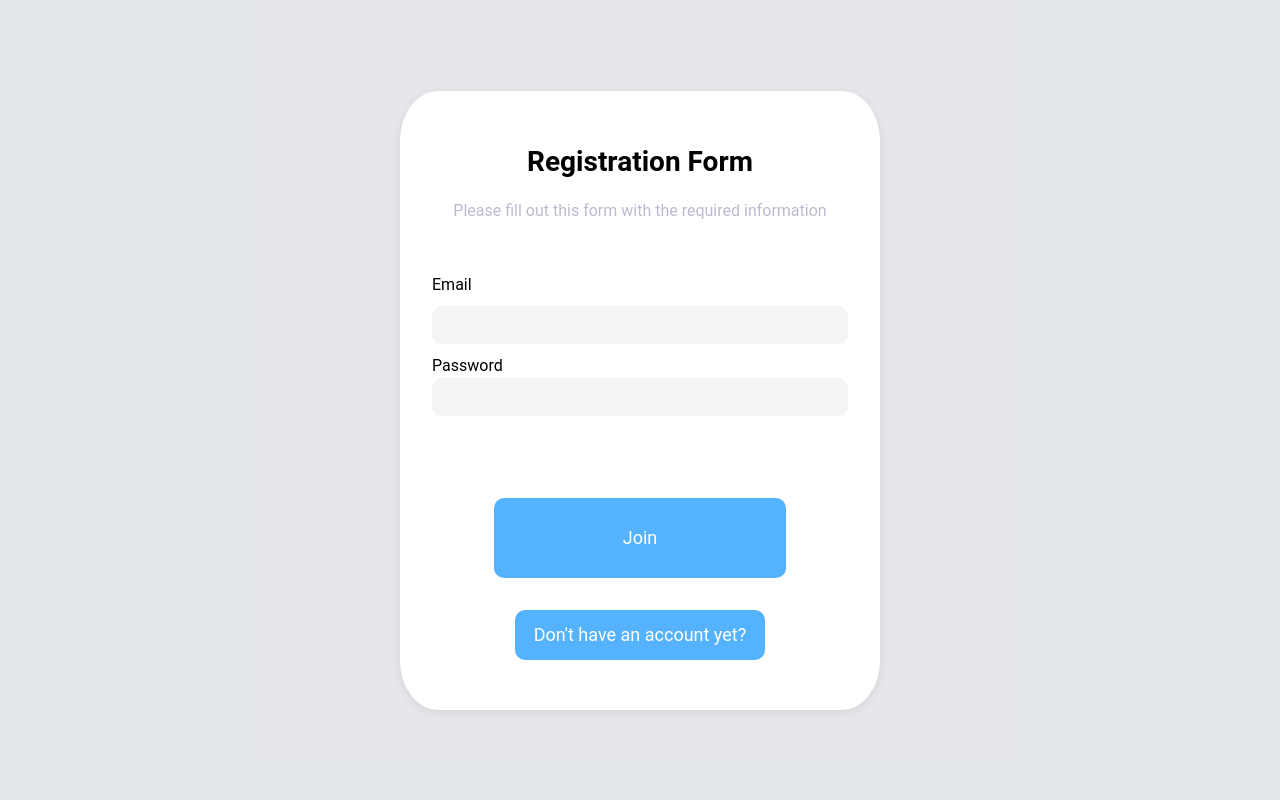
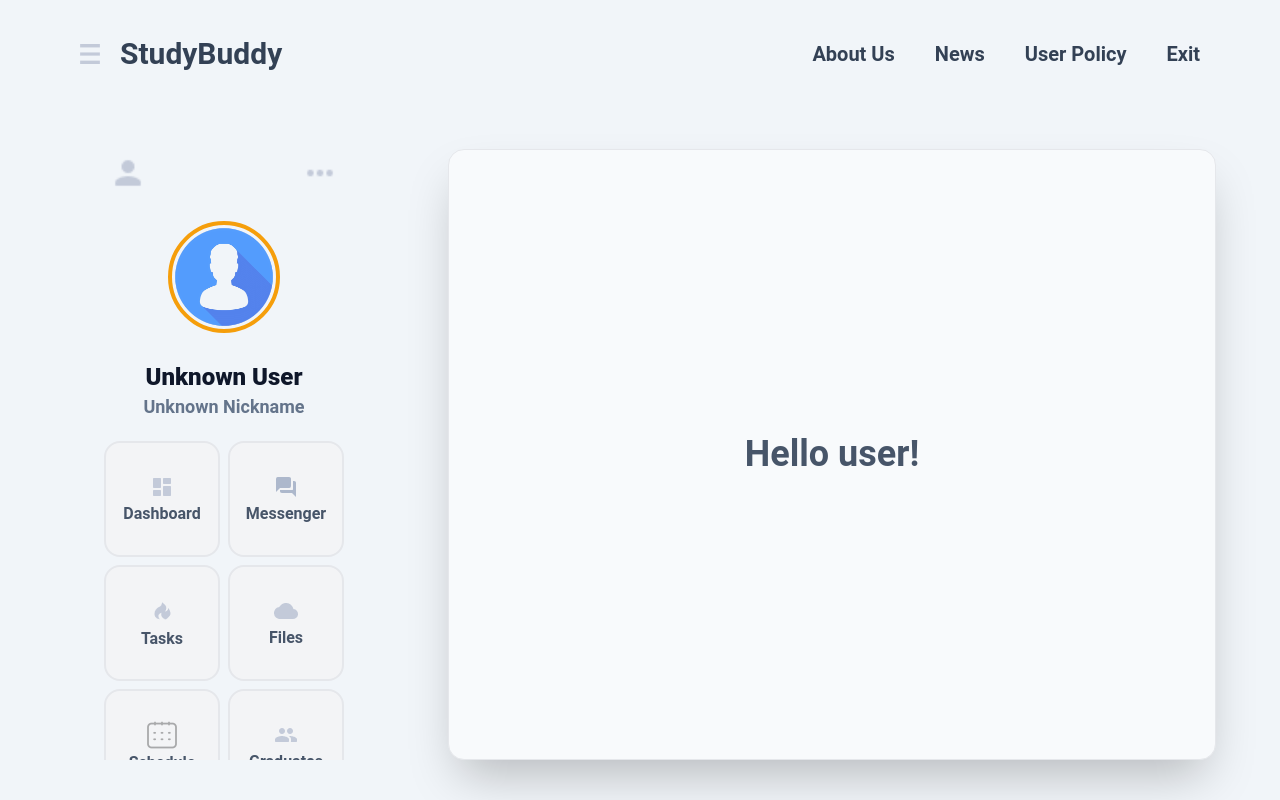
Before and after one commit to crockshine/china-cup, a React (Create React App) app: page /home in a window 1280 px wide. Before the commit this address led to /. Built offline with nearby package versions, Linux system fonts and the light colour scheme; no server answers.

Commit message:
add modal window

```diff
--- a/package.json
+++ b/package.json
@@ -3,11 +3,14 @@
   "version": "0.1.0",
   "private": true,
   "dependencies": {
+    "@babel/plugin-proposal-decorators": "^7.25.7",
     "@testing-library/jest-dom": "^5.17.0",
     "@testing-library/react": "^13.4.0",
     "@testing-library/user-event": "^13.5.0",
     "express": "^4.21.1",
     "js-cookie": "^3.0.5",
+    "mobx": "^6.13.5",
+    "mobx-react-lite": "^4.0.7",
     "node-fetch": "^3.3.2",
     "react": "^18.3.1",
     "react-dom": "^18.3.1",
--- a/src/App.js
+++ b/src/App.js
@@ -3,17 +3,24 @@ import Login from "./Registration/Login"
 import SuccessAuth from "./SuccessAuth";
 import "./App.css"
 import {BrowserRouter, Routes, Route, Link} from 'react-router-dom';
+import { observer } from 'mobx-react-lite'
+import ModalWindow from './Stores/ModalWindow'
 
-export default function App() {
+const  App = observer(() =>{
     return (
-      <div className="Window bg-slate-100 flex flex-col h-screen w-screen overflow-hidden" style={{ fontFamily: 'Roboto,sans-serif' }}>
+        <div className="Window bg-slate-100 flex flex-col h-screen w-screen overflow-hidden"
+             style={{fontFamily: 'Roboto,sans-serif'}}>
+            <div onClick={ModalWindow.closeWindow} className={`${ModalWindow.isOpen ? "w-screen h-screen bg-blue-600 absolute z-20":"hidden"}` }></div>
             <BrowserRouter>
                 <Routes>
+
+
                     <Route path='/' element={<Login/>}/>
                     <Route path='/registration' element={<Registration/>}/>
                     <Route path='/home/*' element={<SuccessAuth/>}/>
                     <Route path="*" element={
-                      <div className="w-full h-full flex flex-col items-center justify-center font-bold text-slate-600 text-2xl">
+                        <div
+                            className="w-full h-full flex flex-col items-center justify-center font-bold text-slate-600 text-2xl">
                             <p>No page is selected.</p>
                             <Link to={'/home'}>
                                 <p className="underline">To home</p>
@@ -25,4 +32,5 @@ export default function App() {
 
         </div>
     );
-  }
+})
+export default App
--- a/src/Header/Header.jsx
+++ b/src/Header/Header.jsx
@@ -1,5 +1,6 @@
 import Cookies from 'js-cookie';
 import { useNavigate } from "react-router-dom";
+import ModalWindow from "../Stores/ModalWindow";
 
 export default function Header(){
     const navigate = useNavigate(); // Хук для навигации
@@ -11,19 +12,18 @@ export default function Header(){
     };
 
     return (
-        <div className="Header max-w-screen-2xl h-32 flex">
-            <div className="flex-1  flex justify-center items-center gap-5">
-                <img src="../../public/icons/dropdown.png" alt="" className="w-5 h-5"/>
+        <div className="Header w-screen px-20 h-32 flex ">
+            <div className="flex-1  flex justify-start items-center gap-5">
+                <img src="/icons/dropdown.png" alt="" className="w-5 h-5" onClick={ModalWindow.openWindow}/>
                 <span className="font-semibold text-3xl text-slate-700">StudyBuddy</span>
             </div>
-            <div className="flex-1 flex  justify-center items-center gap-10 font-semibold text-xl text-slate-700">
+            <div className="flex-1 flex  justify-end items-center gap-10 font-semibold text-xl text-slate-700">
                 <span className="">About Us</span>
                 <span className="">News</span>
                 <span className="">User Policy</span>
                 <button className="" onClick={ doExit }>Exit</button>
             </div>
-            <div className="flex-1 "></div>
-            <div className="flex-1 "></div>
+
 
         </div>
     )
--- a/src/LeftBar/LeftBar.jsx
+++ b/src/LeftBar/LeftBar.jsx
@@ -101,10 +101,7 @@ export default function LeftBar(){
             })}
             </div>
 
-            <div className="flex flex-col w-full gap-2">
-                <div className="bg-slate-600 w-full h-6 sm:h-10"></div>
-                <div className="bg-slate-600 w-full h-6 sm:h-10"></div>
-            </div>
+
         </>
     )
 }
--- /dev/null
+++ b/src/Stores/ModalWindow.jsx
@@ -0,0 +1,20 @@
+import { makeAutoObservable } from 'mobx'
+
+class ModalWindow {
+    isOpen = false
+
+    constructor() {
+        makeAutoObservable(this)
+    }
+
+    openWindow = () => { // Используем стрелочную функцию
+        this.isOpen = true; // Теперь this будет указывать на экземпляр класса
+    }
+    closeWindow = ()=> {
+        this.isOpen = false
+    }
+
+
+}
+
+export default new ModalWindow()
--- a/src/SuccessAuth.jsx
+++ b/src/SuccessAuth.jsx
@@ -19,9 +19,9 @@ export default function SuccessAuth() {
 
         //console.log("Kek: ", loginState, sessionID);
 
-        if (loginState != "true") {
-            navigate('/');
-        }
+        // if (loginState != "true") {
+        //     navigate('/');
+        // }
 
     }, [navigate]);
 
```
Also changed, not shown: 1 other file (tests, documents, lock files or other folders). Lines whose indentation alone changed are shown as unchanged.
